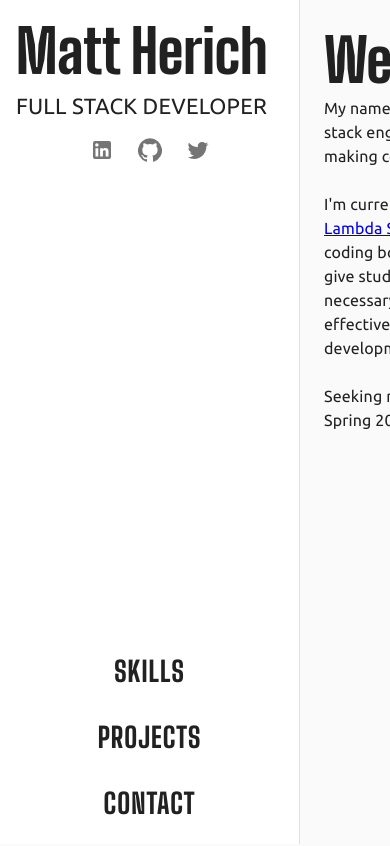
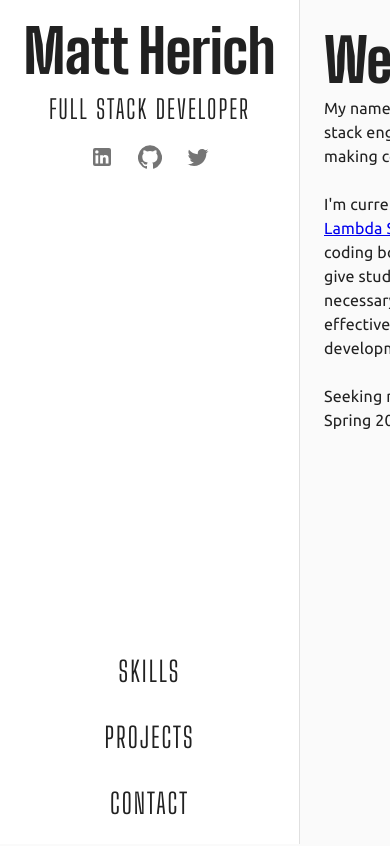
Before and after one commit to mjherich/Portfolio, a React (Create React App) app: page / in a window 390 px wide. Shown: the top 846 px of the page. Built offline with nearby package versions, Linux system fonts and the light colour scheme.

Commit message:
Drawer mobile responsiveness

```diff
--- a/package.json
+++ b/package.json
@@ -9,6 +9,7 @@
     "node-sass": "^4.13.1",
     "react": "^16.13.1",
     "react-anchor-link-smooth-scroll": "^1.0.12",
+    "react-device-detect": "^1.11.14",
     "react-dom": "^16.13.1",
     "react-scripts": "^3.4.1"
   },
--- a/src/App.js
+++ b/src/App.js
@@ -2,6 +2,7 @@ import React from 'react';
 import CssBaseline from '@material-ui/core/CssBaseline';
 import { createMuiTheme } from '@material-ui/core/styles';
 import { makeStyles, ThemeProvider } from '@material-ui/core/styles';
+import { isMobile } from 'react-device-detect';
 
 import Main from './components/main/Main';
 import MiniDrawer from './components/navigation/Drawer';
@@ -16,10 +17,9 @@ const theme = createMuiTheme({
       fontWeight: 'bold',
     },
     subtitle1: {
-      fontFamily: '"Ubuntu"',
-      fontSize: 22,
-      fontWeight: "300",
+      fontFamily: '"Big Shoulders Display"',
       textTransform: "uppercase",
+      fontSize: 26,
     },
     body1: {
       fontFamily: '"Ubuntu"',
@@ -52,7 +52,6 @@ const useStyles = makeStyles((theme) => ({
       easing: theme.transitions.easing.sharp,
       duration: theme.transitions.duration.leavingScreen,
     }),
-    // marginLeft: -drawerWidth,
   },
   contentShift: {
     transition: theme.transitions.create('margin', {
@@ -65,7 +64,7 @@ const useStyles = makeStyles((theme) => ({
 
 function App() {
   const classes = useStyles();
-  const [open, setOpen] = React.useState(true);
+  const [open, setOpen] = React.useState(!isMobile);
 
   return (
     <ThemeProvider theme={theme}>
--- a/src/components/navigation/Drawer.js
+++ b/src/components/navigation/Drawer.js
@@ -88,21 +88,23 @@ export default function MiniDrawer({open, setOpen}) {
       }}
     >
       <Container className="site-title">
+        <div className="title-container">
           <Typography variant="h2">Matt Herich</Typography>
           <Typography variant="subtitle1">Full Stack Developer</Typography>
+        </div>
         <Typography className="st-links">
           <Link href="https://www.linkedin.com/in/matt-herich/" target="_blank">
-              <IconButton aria-label="LinkedIn">
+            <IconButton aria-label="LinkedIn" alt="LinkedIn" title="LinkedIn">
               <LinkedInIcon />
             </IconButton>
           </Link>
           <Link href="https://github.com/mjherich" target="_blank">
-              <IconButton aria-label="Github">
+            <IconButton aria-label="Github" alt="Github" title="Github">
               <GitHubIcon />
             </IconButton>
           </Link>
           <Link href="https://twitter.com/mattherich" target="_blank">
-              <IconButton aria-label="Twitter">
+            <IconButton aria-label="Twitter" alt="Twitter" title="Twitter">
               <TwitterIcon />
             </IconButton>
           </Link>
--- a/src/components/navigation/navigation.scss
+++ b/src/components/navigation/navigation.scss
@@ -1,45 +1,91 @@
 // Site Title
 .site-title {
-  padding: 15px;
+  padding-top: 15px;
   span {
     font-size: 16px;
   }
-  .st-links {
-    text-align: center;
-  }
+  text-align: center;
 }
 
+// Site links
 .MuiDrawer-paper span {
   text-align: center;
   font-family: "Big Shoulders Display";
   text-transform: uppercase;
-  letter-spacing: 1px;
   font-size: 28px;
-  font-weight: 600;
+  font-weight: 400;
+}
+// Letter spacing
+.title-container .MuiTypography-subtitle1,
+.MuiDrawer-paper span {
+  letter-spacing: 2px;
 }
 
-// Rotate nav links
+// Drawer toggle spacing
+.makeStyles-toolbar-13 {
+  margin: 5px 0;
+}
+
+// Disable highlighting of site title
+.title-container {
+  user-select: none;
+}
+
+// 600px drawer breakpoint
+@media (max-width: 599px) {
+  // Disable collapse toggle
+  .MuiDivider-root,
+  .makeStyles-toolbar-13 {
+    display: none !important;
+  }
+  // Font size collapsed scaling
+  .makeStyles-drawerClose-12 {
+    h2.MuiTypography-root.MuiTypography-h2 {
+      font-size: 28px;
+    }
+    h6.MuiTypography-root.MuiTypography-subtitle1 {
+      font-size: 14px;
+    }
+    .MuiListItem-button span {
+      font-size: 20px;
+      line-height: 120%;
+    }
+  }
+}
+
+// Collapsed styles
 .makeStyles-drawerClose-12 {
-  transition: all 0.2s ease !important;
-
+  // Site title container
+  .site-title {
+    padding: 0;
+    margin: 20px auto;
+    display: flex;
+    flex-wrap: wrap;
+    flex-direction: column;
+  }
+  // Name/Role
+  .title-container {
+    writing-mode: vertical-rl;
+    transform: rotate(180deg);
+    text-align: center;
+  }
+  h2.MuiTypography-root.MuiTypography-h2 {
+    font-size: 36px;
+  }
+  h6.MuiTypography-root.MuiTypography-subtitle1 {
+    font-size: 18px;
+  }
+  // Social links
+  p.MuiTypography-root.st-links.MuiTypography-body1 {
+    display: flex;
+    flex-direction: column;
+  }
+  // Rotate nav links
   .MuiListItem-button span {
     writing-mode: vertical-lr;
     transform: rotate(-180deg);
   }
-}
-.MuiListItem-button span {
-  transition: all 0.1s ease-in-out;
-}
-
-// Space out toolbar open/close
-.makeStyles-toolbar-13 {
-  margin: 5px 0;
-}
-
-// Disable expanding drawer on mobile
-@media (max-width: 500px) {
-  .MuiDivider-root,
-  .makeStyles-toolbar-13 {
-    display: none !important;
+  .st-links {
+    margin-top: 15px;
   }
 }
```
Also changed, not shown: 1 other file (tests, documents, lock files or other folders). Lines whose indentation alone changed are shown as unchanged.
